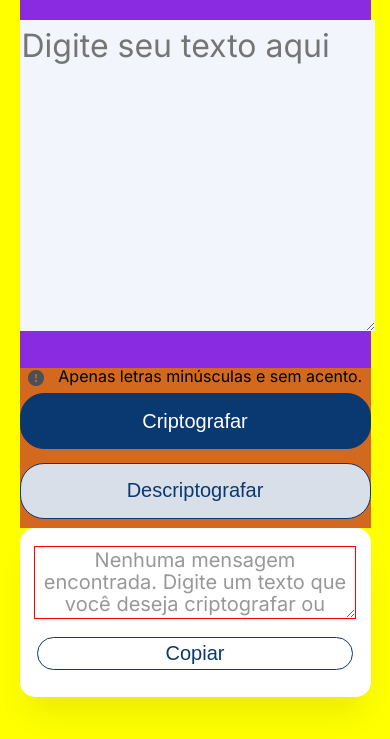
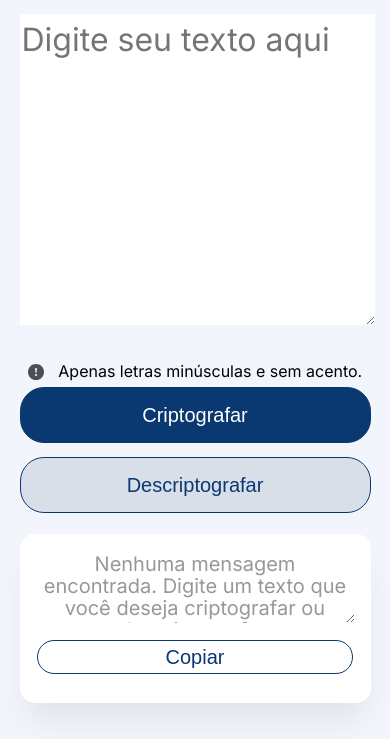
Before and after one commit to rafajpinheiro/challenge-oracle-one, a plain HTML site: page index.html in a window 390 px wide. Shown: the part 105-844 px from the top of the page. Drawn offline with Linux system fonts and the light colour scheme.

Commit message:
versao 1 finalizada

```diff
--- a/css/layout.css
+++ b/css/layout.css
@@ -13,21 +13,21 @@ main {
   display: flex;
   flex-direction: row;
   justify-content: center;
-  background-color: green;
+  /* background-color: green; */
 }
 
 .entrada {
   width: 65%;
   height: calc(100vh - 80px);
   margin: 40px 0;
-  background: #6967da;
+  /* background: #6967da; */
 }
 
 .entrada__logo {
   width: 100%;
   /* height: 50px; */
   height: 6%;
-  background-color: chartreuse;
+  /* background-color: chartreuse; */
   padding-left: 30px;
   box-sizing: border-box;
 }
@@ -39,7 +39,7 @@ main {
 .entrada__main {
   width: 100%;
   height: 80%;
-  background-color: blueviolet;
+  /* background-color: blueviolet; */
 }
 
 .entrada__campo-texto {
@@ -53,7 +53,7 @@ main {
   width: 70%;
   height: 90%;
   border: none;
-  background-color: #f3f5fc;
+  /* background-color: #f3f5fc; */
 }
 
 .entrada__campo-texto::placeholder {
@@ -66,13 +66,13 @@ main {
 }
 
 .entrada__campo-texto:hover {
-  background-color: aquamarine;
+  /* background-color: aquamarine; */
 }
 
 .entrada__opcoes {
   width: 100%;
   height: 14%;
-  background-color: chocolate;
+  /* background-color: chocolate; */
   padding-left: 15%;
   box-sizing: border-box;
 }
@@ -138,7 +138,8 @@ main {
   margin: 20% auto;
   width: calc(100%-5px);
   height: 200%;
-  border: 1px solid red;
+  border: none;
+  /* border: 1px solid red; */
 }
 
 .saida__campo-texto::placeholder {
--- a/css/media-queries.css
+++ b/css/media-queries.css
@@ -3,7 +3,7 @@
 
 
 main {
-  background-color: red;
+  /* background-color: red; */
   width: 100%;
   height: 100vh;
   flex-direction:column;
@@ -103,7 +103,7 @@ main {
 @media screen and (max-width: 480px) {
 
   main{
-    background-color: yellow;
+    /* background-color: yellow; */
   }
 
   .entrada__logo {
@@ -156,7 +156,7 @@ main {
   .saida {
     width: 90%;
     height: 20%;
-    margin: 0 auto 5% auto;
+    margin: 3% auto 5% auto;
     border-radius: 30px;
     border-radius: 15px;
   }
```
Also changed, not shown: js/interacoes.js (+5 -5 lines).
